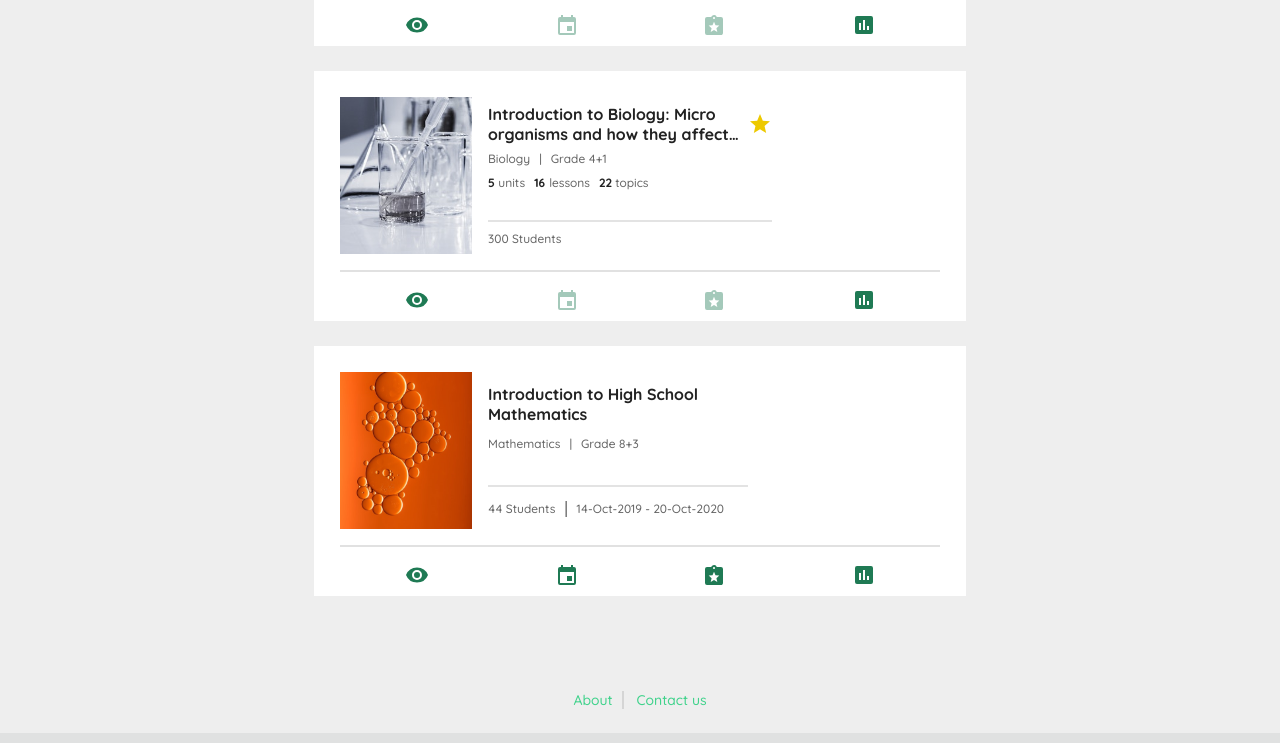
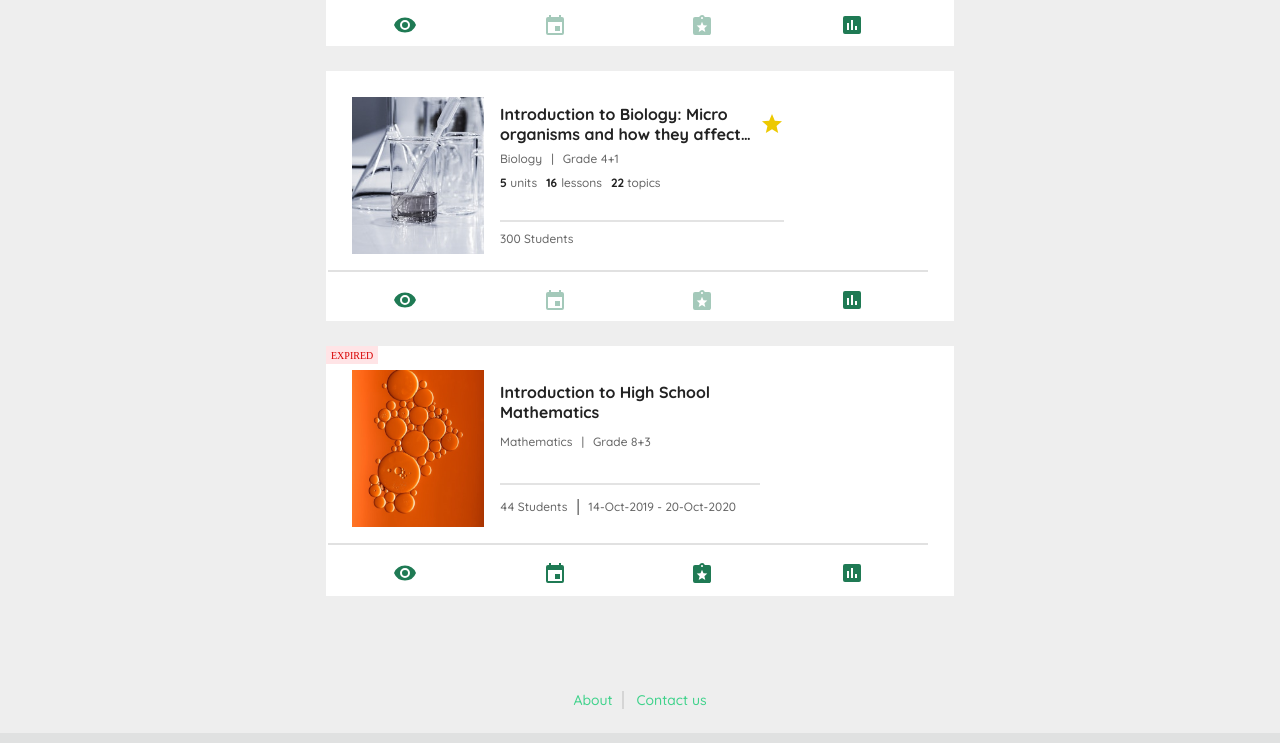
Before and after one commit to dinesh250-star/Quantum, a plain HTML site: page dashboard.html in a window 1280 px wide. Shown: the part 708-1451 px from the top of the page. Drawn offline with Linux system fonts and the light colour scheme.

Commit message:
fixing expired tag

```diff
--- a/dashboard.html
+++ b/dashboard.html
@@ -101,6 +101,7 @@
       </div>
       <div class="cardC">
         <div class="card">
+          <div class="expired disable">EXPIRED</div>
           <div class="cardI">
             <img src="../assets/images/imageMask.png" alt="" />
             <div class="cardF">
@@ -151,6 +152,7 @@
           </div>
         </div>
         <div class="card">
+          <div class="expired disable">EXPIRED</div>
           <div class="cardI">
             <img src="../assets/images/imageMask-1.png" alt="" />
             <div class="cardF">
@@ -212,6 +214,7 @@
           </div>
         </div>
         <div class="card">
+          <div class="expired disable">EXPIRED</div>
           <div class="cardI">
             <img src="../assets/images/imageMask-3.png" alt="" />
             <div class="cardF">
@@ -271,7 +274,8 @@
           </div>
         </div>
         <div class="card">
-          <div class="cardI">
+          <div class="expired">EXPIRED</div>
+          <div class="cardI expire">
             <img src="../assets/images/imageMask-2.png" alt="" />
 
             <div class="cardF">
--- a/dashboardStyle.css
+++ b/dashboardStyle.css
@@ -155,14 +155,14 @@ input {
 .cardC {
   display: flex;
   flex-wrap: wrap;
-  justify-content: space-between;
+  justify-content: space-evenly;
 
   grid-row: 6/7;
   grid-column: 2/3;
 }
 .card {
   max-width: 600px;
-  min-width: 476px;
+  min-width: 500px;
   border: 2px solid #ffffff;
   margin-bottom: 25px;
   margin-left: auto;
@@ -170,7 +170,7 @@ input {
   height: 246px;
   background-color: white;
   padding-right: 24px;
-  padding-left: 24px;
+  /* padding-left: 24px; */
   flex-grow: 1;
   flex-shrink: 1;
 }
@@ -181,9 +181,13 @@ input {
   display: flex;
   padding-top: 24px;
   padding-bottom: 16px;
+  padding-left: 24px;
   /* padding-right: 24px;
   padding-left: 24px; */
   border-bottom: 2px solid #e1e1e1;
+}
+.cardI.expire {
+  padding-top: 6px;
 }
 
 .cardF {
@@ -340,7 +344,7 @@ img .cardI {
   overflow: hidden;
   text-overflow: ellipsis;
 }
-/* .expired {
+.expired {
   height: 12px;
   width: 40px;
   font-family: "Museo Sans 500";
@@ -348,7 +352,12 @@ img .cardI {
   background-color: #ffe4e6;
   color: #d80000;
   padding: 4px 7px 2px 5px;
-} */
+  margin-top: -2px;
+  margin-left: -2px;
+}
+.expired.disable {
+  display: none;
+}
 @media (max-width: 910px) {
   /* Add your styles here */
   .menu {
@@ -381,7 +390,7 @@ img .cardI {
     height: 246px;
     background-color: white;
     padding-right: 24px;
-    padding-left: 24px;
+    padding-left: 0px;
     flex-grow: 1;
     flex-shrink: 1;
   }
@@ -403,7 +412,7 @@ img .cardI {
     height: 246px;
     background-color: white;
     padding-right: 24px;
-    padding-left: 24px;
+    padding-left: 0px;
     flex-grow: 1;
     flex-shrink: 1;
   }
```
